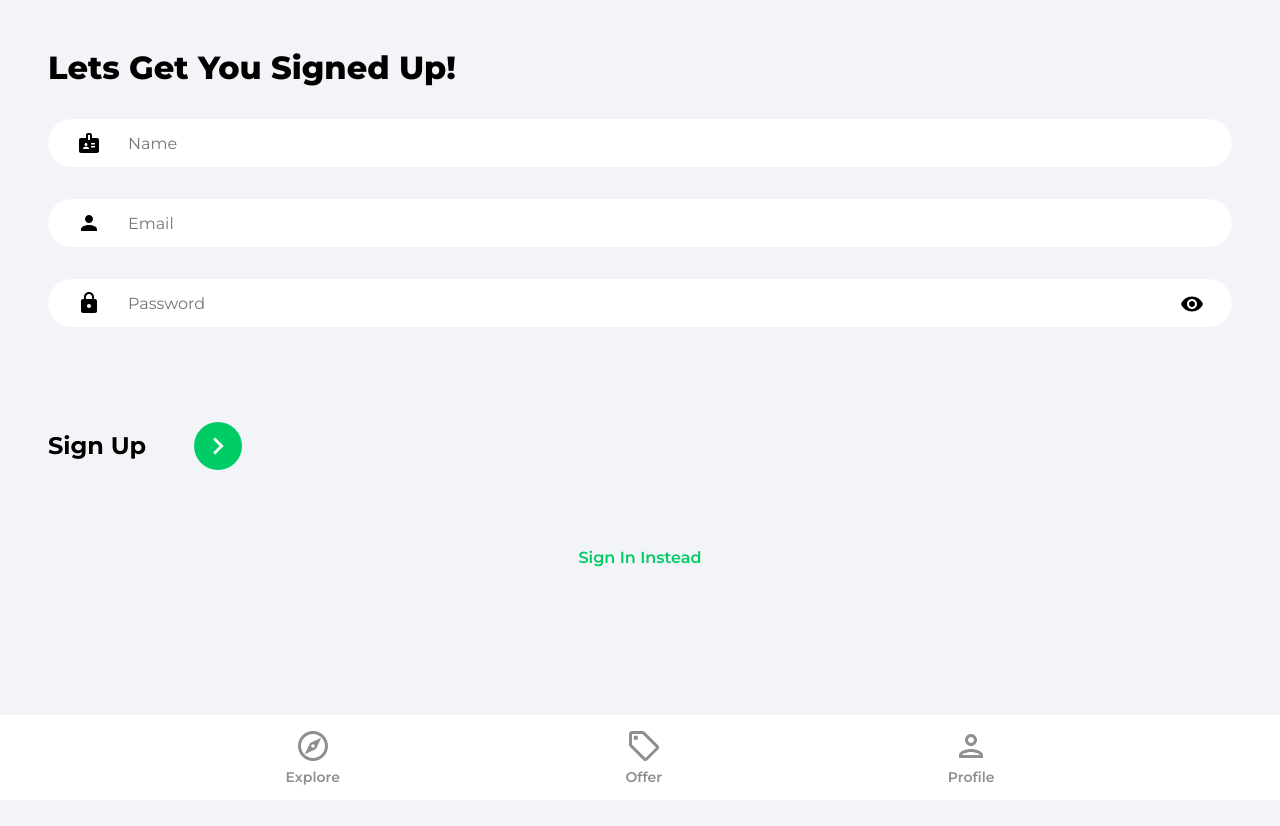
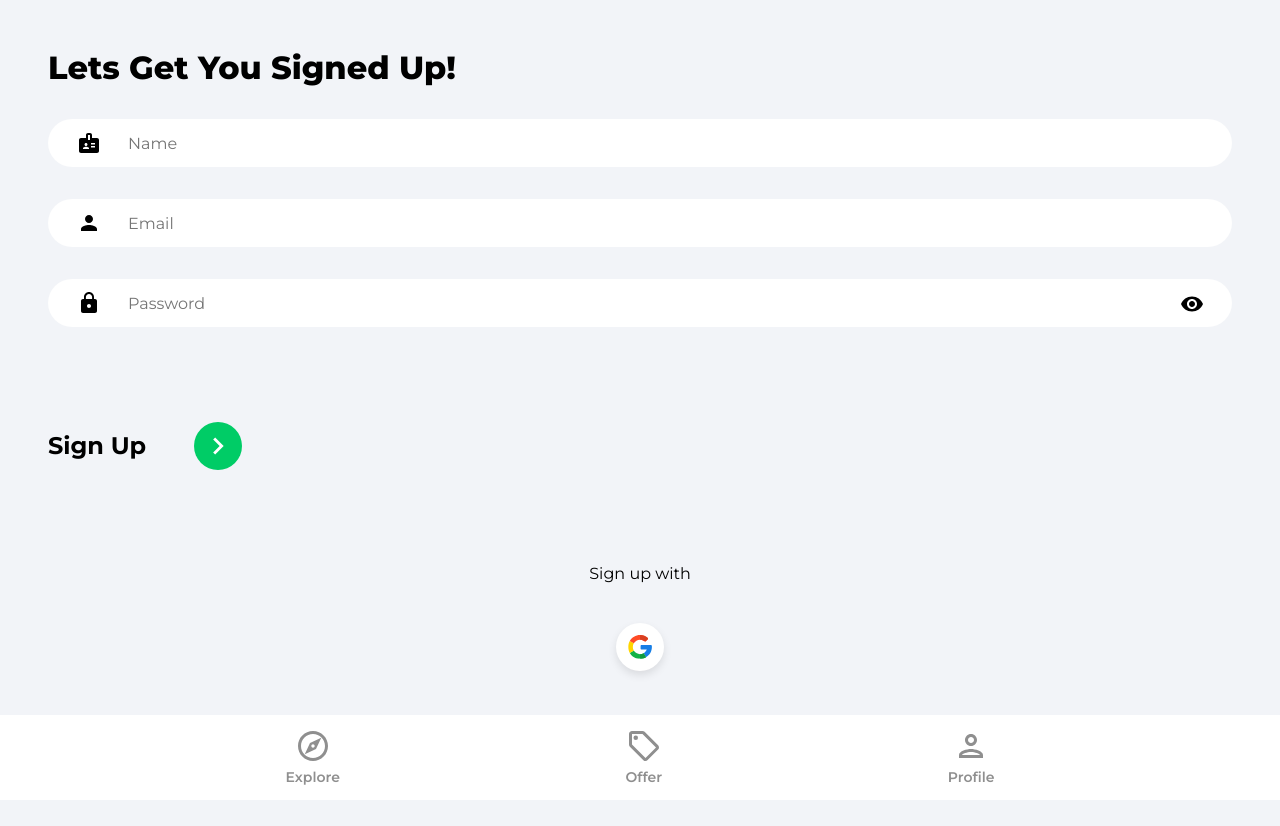
Before and after one commit to alexelmore/react-house-market-app, a React (Create React App) app in the folder house-marketplace/: page /sign-up in a window 1280 px wide. Before the commit the page ends 800 px from the top, so only its background shows below. Built offline with nearby package versions, Linux system fonts and the light colour scheme; the HTML template or start-up script is replaced by a standard one.

Commit message:
Setup for Google Authentication

```diff
--- /dev/null
+++ b/house-marketplace/src/components/OAuth.jsx
@@ -0,0 +1,47 @@
+import { useLocation, useNavigate } from "react-router-dom";
+import { getAuth, signInWithPopup, GoogleAuthProvider } from "firebase/auth";
+import { doc, setDoc, getDoc, serverTimestamp } from "firebase/firestore";
+import { db } from "../firebase.config";
+import { toast } from "react-toastify";
+import googleIcon from "../assets/svg/googleIcon.svg";
+
+function OAuth() {
+  const navigate = useNavigate();
+  const location = useLocation();
+
+  const onGoogleClick = async () => {
+    try {
+      const auth = getAuth();
+      const provider = new GoogleAuthProvider();
+      const result = await signInWithPopup(auth, provider);
+      const user = result.user;
+
+      // Check for user
+      const docRef = doc(db, "users", user.uid);
+      const docSnap = await getDoc(docRef);
+
+      // If user, doesn't exist, create user
+      if (!docSnap.exists()) {
+        await setDoc(doc(db, "users", user.uid), {
+          name: user.displayName,
+          email: user.email,
+          timestamp: serverTimestamp(),
+        });
+      }
+      navigate("/");
+    } catch (error) {
+      toast.error("Could not authorize with Google");
+    }
+  };
+
+  return (
+    <div className="socialLogin">
+      <p>Sign {location.pathname === "/sign-up" ? "up" : "in"} with </p>
+      <button className="socialIconDiv" onClick={onGoogleClick}>
+        <img className="socialIconImg" src={googleIcon} alt="google" />
+      </button>
+    </div>
+  );
+}
+
+export default OAuth;
--- a/house-marketplace/src/pages/SignIn.jsx
+++ b/house-marketplace/src/pages/SignIn.jsx
@@ -4,6 +4,7 @@
 import { ReactComponent as ArrowRightIcon } from "../assets/svg/keyboardArrowRightIcon.svg";
 import visibilityIcon from "../assets/svg/visibilityIcon.svg";
 import { toast } from "react-toastify";
+import OAuth from "../components/OAuth";
 function SignIn() {
   // Component level state
   const [showPassword, setShowPassword] = useState(false);
@@ -92,7 +93,7 @@
               </button>
             </div>
           </form>
-          {/* Google OAuth */}
+          <OAuth />
           <Link to="/sign-up" className="registerLink">
             Sign Up Instead
           </Link>
--- a/house-marketplace/src/pages/SignUp.jsx
+++ b/house-marketplace/src/pages/SignUp.jsx
@@ -10,6 +10,7 @@
 import { ReactComponent as ArrowRightIcon } from "../assets/svg/keyboardArrowRightIcon.svg";
 import visibilityIcon from "../assets/svg/visibilityIcon.svg";
 import { toast } from "react-toastify";
+import OAuth from "../components/OAuth";
 
 function SignUp() {
   // Component level state
@@ -110,7 +111,7 @@
               </button>
             </div>
           </form>
-          {/* Google OAuth */}
+          <OAuth />
           <Link to="/sign-in" className="registerLink">
             Sign In Instead
           </Link>
```
